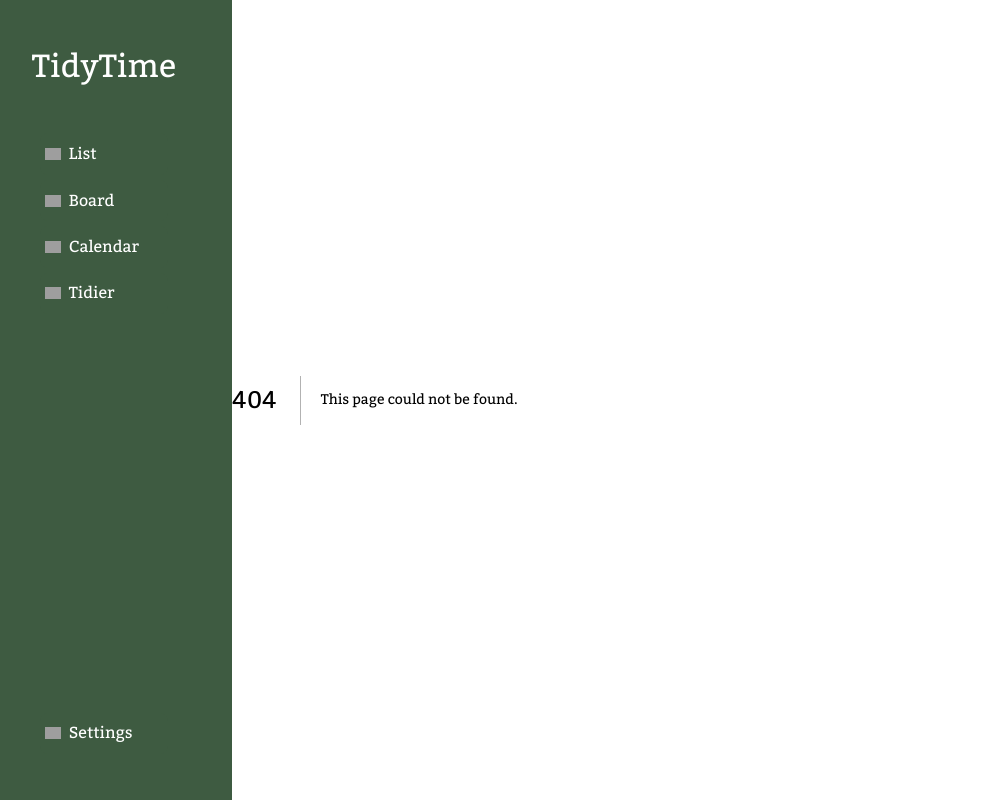
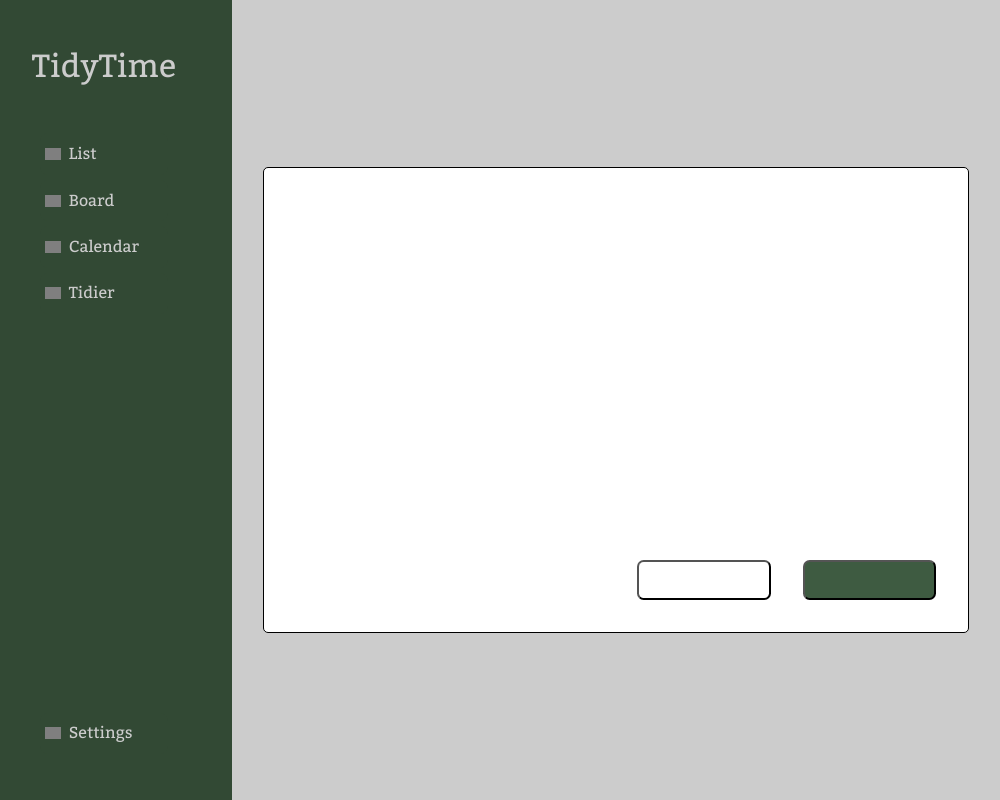
Before and after one commit to garciafdezpatricia/TidyTime, a Next.js app in the folder client/: page /components/Modal/PromptModal/PromptModal in a window 1280 px wide. Before the commit this address had no page. Shown: the whole page, without its empty margins (24-1024 px from the left). Built offline with nearby package versions, Linux system fonts and the light colour scheme; grey boxes are pictures that could not be loaded.

Commit message:
Customized calendar to math with app theme. First steps to create an event when clicking on slot

```diff
--- a/client/pages/calendar/calendar.scss
+++ b/client/pages/calendar/calendar.scss
@@ -4,3 +4,39 @@
     width: var.$view-width;
     padding: var.$view-padding;
 }
+// need to be more specific than the default class
+.rbc-toolbar span button {
+    border: 1px solid var.$primary-green;
+    color: var.$black;
+    background-color: var.$white;
+    &:hover {
+        color: var.$black;
+        border: 1px solid var.$primary-green;
+        background-color: var.$hover-green;
+    }
+    &:focus {
+        color: var.$black;
+        background-color: var.$white;
+        box-shadow: 0;
+        border: 1px solid var.$primary-green;
+    }
+}
+
+.rbc-toolbar span button.rbc-active {
+    background-color: var.$primary-green;
+    color: var.$white;
+    &:hover, &:focus {
+        color: var.$white;
+        background-color: var.$primary-green;
+        border-color: var.$primary-green;
+    }
+}
+
+.rbc-time-slot span.rbc-label {
+    font-size: 1em;
+}
+
+div.rbc-today {
+    background-color: var.$hover-green;
+    border-color: var.$white;
+}
--- /dev/null
+++ b/client/pages/components/Form/NewEventForm/NewEventForm.scss
@@ -0,0 +1,6 @@
+@use "../../../../styles/variables" as var;
+
+.create-event-form {
+    display: flex;
+    flex-direction: column;
+}
--- a/client/pages/components/Layout/Layout.scss
+++ b/client/pages/components/Layout/Layout.scss
@@ -3,5 +3,6 @@
 .layout {
     display: flex;
     // flex-direction: row; default value
-    color: #000000
+    color: #000000;
+    height: 100vh;
 }
--- /dev/null
+++ b/client/pages/components/Modal/PromptModal/PromptModal.scss
@@ -0,0 +1,50 @@
+@use "../../../../styles/variables" as var;
+
+.backdrop {
+    background-color: rgba(0, 0, 0, 0.2);
+    width: 100%;
+    height: 100%;
+    z-index: 0;
+    top: 0;
+    left: 0;
+    position: absolute;
+}
+
+.prompt-modal {
+    position: absolute;
+    left: 50%;
+    right: 50%;
+    top: 50%;
+    bottom: 50%;
+    transform: translate(-50%, -50%);
+    width: 40em;
+    height: 25em;
+    border: 1px solid var.$black;
+    z-index: 9999;
+    background-color: var.$white;
+    padding: 2em;
+    display: flex;
+    flex-direction: column;
+    border-radius: 5px;
+}
+
+.prompt-modal button {
+    width: 10em;
+    height: 3em;
+    display: flex;
+    align-items: center;
+    justify-content: center;
+}
+
+.prompt-modal-button-section {
+    display: flex;
+    gap: 2em;
+    align-self: flex-end;
+    width: 100%;
+    justify-content: flex-end;
+    margin-top: auto;
+}
+
+.prompt-modal-secondary-btn {
+    background-color: var.$white;
+}
--- /dev/null
+++ b/client/pages/components/Modal/PromptModal/PromptModal.tsx
@@ -0,0 +1,45 @@
+import { ReactNode } from "react";
+import { Button } from "../../Button/Button";
+
+export interface Props {
+    onClose?: () => void;
+    onPrimaryAction?: () => void;
+    onSecondaryAction?: () => void;
+    primaryActionText?: string;
+    secondaryActionText?: string;
+    title?: string;
+    children?: ReactNode;
+}
+
+export default function PromptModal({
+    onClose,
+    onPrimaryAction,
+    onSecondaryAction,
+    primaryActionText,
+    secondaryActionText,
+    title,
+    children} : Props) {
+
+    return (
+        <>
+            <div className="backdrop"></div>
+            <article className="prompt-modal">
+                <h1>{title}</h1>
+                {children}
+                <div className="prompt-modal-button-section">
+                    <Button
+                        onClick={onSecondaryAction}
+                        className="prompt-modal-secondary-btn"
+                        >
+                        {secondaryActionText}
+                    </Button>
+                    <Button
+                        onClick={onPrimaryAction}
+                    >
+                        {primaryActionText}
+                    </Button>
+                </div>
+            </article>
+        </>
+    )
+}
--- a/client/pages/settings/index.tsx
+++ b/client/pages/settings/index.tsx
@@ -1,7 +1,7 @@
 // go to this page as /settings
 export default function Settings() {
     return (
-    <div>
+    <div className="settings-container">
         <h1>Hello Settings!</h1>
     </div>)
 }
--- /dev/null
+++ b/client/pages/settings/settings.scss
@@ -0,0 +1,6 @@
+@use "../../styles/variables" as var;
+
+.settings-container {
+    width: var.$view-width;
+    padding: var.$view-padding;
+}
--- a/client/styles/_variables.scss
+++ b/client/styles/_variables.scss
@@ -17,6 +17,7 @@ $light: 800;
 
 // GREEN
 $primary-green: #3E5B41;
+$hover-green: #D5E2D6;
 
 // WHITE
 $white: #FFFFFF;
--- a/client/styles/globals.scss
+++ b/client/styles/globals.scss
@@ -3,10 +3,13 @@
 @use "../pages/components/Menu/Menu.scss";
 @use "../pages/components/Tabs/Tab.scss";
 @use "../pages/components/Layout/Layout.scss";
+@use "../pages/components/Modal/PromptModal/PromptModal.scss";
 @use "../pages/calendar/calendar.scss";
 @use "../pages/board/board.scss";
 @use "../pages/list/list.scss";
 @use "../pages/tidier/tidier.scss";
+@use "../pages/settings/settings.scss";
+@use "../pages/components/Form/NewEventForm/NewEventForm.scss";
 
 
 @font-face {
```
Also changed, not shown: client/pages/components/Calendar/Calendar.tsx (+39 -6 lines), client/pages/components/Form/NewEventForm/NewEventForm.tsx (added, +17 -0 lines), client/pages/settings/index.scss (deleted).
